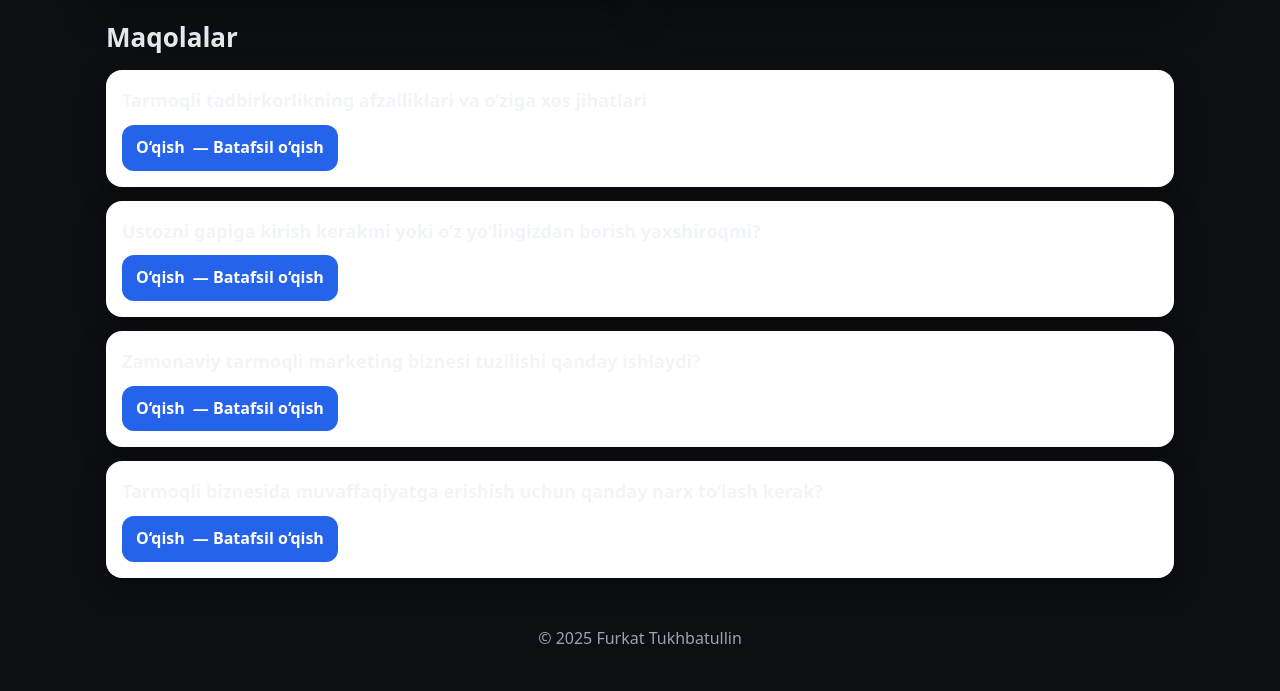
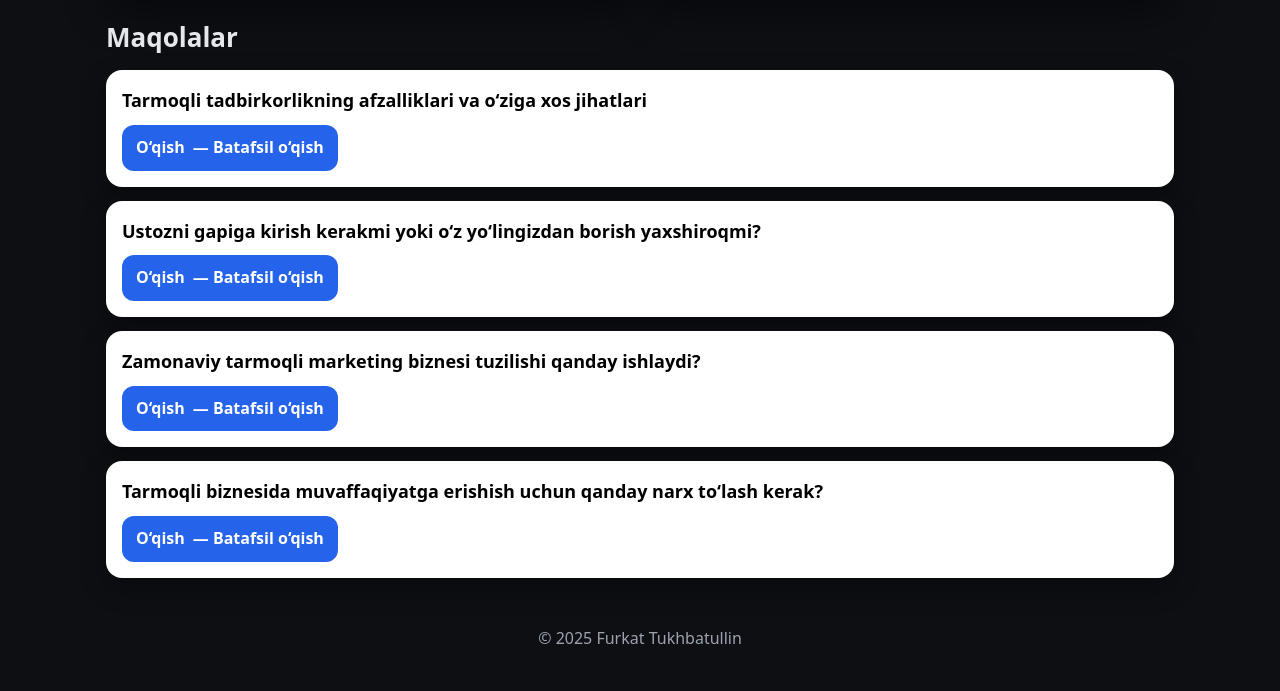
Before and after one commit to furkattukhbatullin-cmd/furkat.github.io, a plain HTML site: page index.html in a window 1280 px wide. Shown: the part 1147-1838 px from the top of the page. Drawn offline with Linux system fonts and the light colour scheme.

Commit message:
Update index.html

```diff
--- a/index.html
+++ b/index.html
@@ -65,8 +65,9 @@
     .ratio iframe{ position:absolute; inset:0; width:100%; height:100%; border:0; }
     /* Articles */
     .articles{display:grid; grid-template-columns: repeat(12,1fr); gap:14px; margin-top:8px;}
-    .article{ grid-column: span 12; background:#fff; border-radius:16px; box-shadow:var(--shadow-sm); padding:16px; }
-    .article h3{margin:0 0 10px;font-size:18px;color:#f1f5f9;font-weight:600;}
+    .article{ grid-column: span 12; background: #ffffff; border-radius:16px; box-shadow:var(--shadow-sm); padding:16px; color: #000000; }
+    .article h3{margin:0 0 10px; font-size:18px; color: #000000; font-weight:600; }
+    .article .content { color: #000000; }
     .toggle{ display:inline-flex; align-items:center; gap:8px; background: var(--accent); color:#fff; text-decoration:none; padding:10px 14px; border-radius:12px; font-weight:700; transition:transform .15s ease; }
     .toggle:hover{ transform: translateY(-1px); }
     .content{ display:none; margin-top:12px; color:var(--text); }
```
